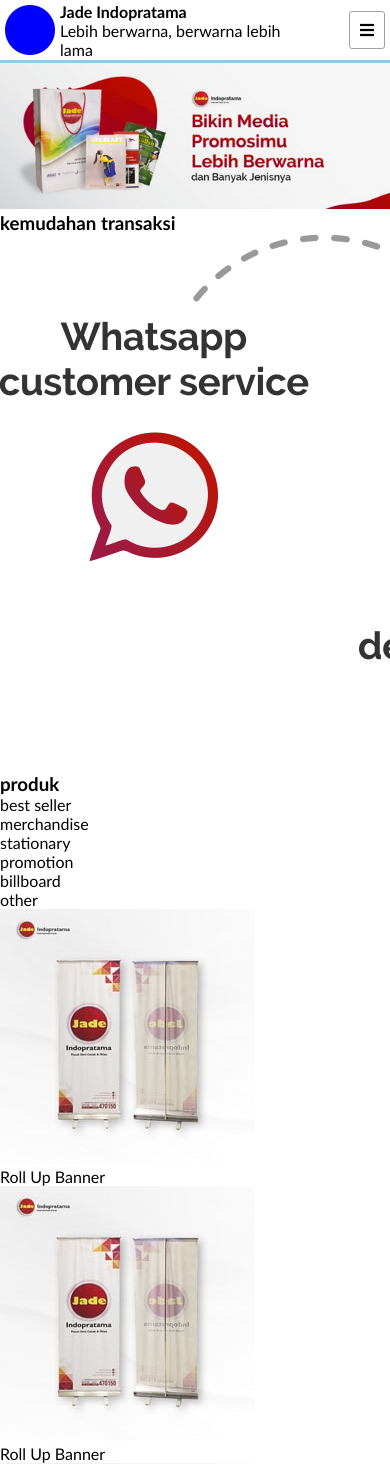
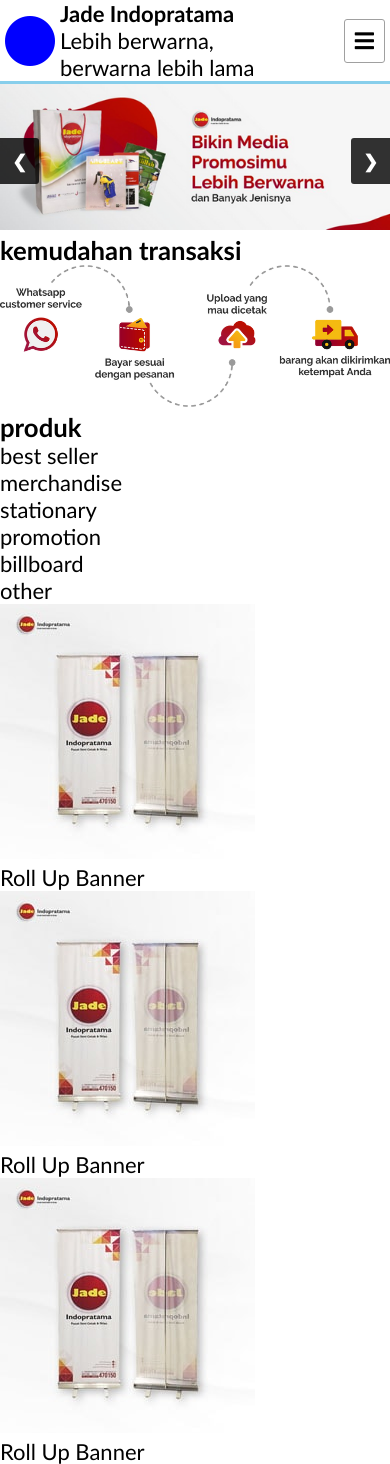
Before and after one commit to aepsaprul/jahaho, a Laravel app: page / in a window 390 px wide; the page is wider, and only the part inside the window is pictured. Shown: the top 1464 px of that part. Run offline with Laravel 9, Linux system fonts and the light colour scheme; some libraries are stand-ins or nearby versions.

Commit message:
mobile version : transaksi

```diff
--- a/public/css/style.css
+++ b/public/css/style.css
@@ -52,6 +52,110 @@
 }
 
 /* slider */
-#slider .container img {
+#slider .mySlides {display: none}
+
+#slider .slideshow-container {
+  max-width: 100%;
+  position: relative;
+  margin: auto;
+}
+
+/* Next & previous buttons */
+#slider .prev, #slider .next {
+  cursor: pointer;
+  position: absolute;
+  top: 50%;
+  width: auto;
+  padding: 12px;
+  margin-top: -22px;
+  color: white;
+  font-weight: bold;
+  font-size: 18px;
+  transition: 0.6s ease;
+  border-radius: 0 3px 3px 0;
+  user-select: none;
+  background-color: rgba(0,0,0,0.8);
+}
+
+/* Position the "next button" to the right */
+#slider .next {
+  right: 0;
+  border-radius: 3px 0 0 3px;
+}
+
+/* On hover, add a black background color with a little bit see-through */
+#slider .prev:hover, #slider .next:hover {
+  background-color: rgba(0,0,0,0.8);
+}
+
+/* Caption text */
+#slider .text {
+  color: #f2f2f2;
+  font-size: 15px;
+  padding: 8px 12px;
+  position: absolute;
+  bottom: 8px;
   width: 100%;
+  text-align: center;
 }
+
+/* Number text (1/3 etc) */
+/* #slider .numbertext {
+  color: #f2f2f2;
+  font-size: 12px;
+  padding: 8px 12px;
+  position: absolute;
+  top: 0;
+} */
+
+/* The dots/bullets/indicators */
+/* #slider .dot {
+  cursor: pointer;
+  height: 15px;
+  width: 15px;
+  margin: 0 2px;
+  background-color: #bbb;
+  border-radius: 50%;
+  display: inline-block;
+  transition: background-color 0.6s ease;
+} */
+
+#slider .active, #slider .dot:hover {
+  background-color: #717171;
+}
+
+/* Fading animation */
+#slider .fade {
+  animation-name: fade;
+  animation-duration: 1.5s;
+}
+
+@keyframes fade {
+  from {opacity: .4}
+  to {opacity: 1}
+}
+
+/* On smaller screens, decrease text size */
+@media only screen and (max-width: 300px) {
+  .prev, .next,.text {font-size: 11px}
+}
+
+/* Small devices (portrait tablets and large phones, 600px and up) */
+@media only screen and (min-width: 600px) {
+
+}
+
+/* Medium devices (landscape tablets, 768px and up) */
+@media only screen and (min-width: 768px) {
+
+}
+
+/* Large devices (laptops/desktops, 992px and up) */
+@media only screen and (min-width: 992px) {
+
+}
+
+/* Extra large devices (large laptops and desktops, 1200px and up) */
+@media only screen and (min-width: 1200px) {
+
+}
--- a/resources/views/welcome.blade.php
+++ b/resources/views/welcome.blade.php
@@ -9,10 +9,17 @@
   <link rel="shortcut icon" href="{{ asset('assets/logo.png') }}" type="image/x-icon">
 
   <!-- css -->
+  <link href='https://fonts.googleapis.com/css?family=Abel' rel='stylesheet'>
   <link rel="stylesheet" href="https://cdnjs.cloudflare.com/ajax/libs/font-awesome/5.9.0/css/all.min.css" integrity="sha512-q3eWabyZPc1XTCmF+8/LuE1ozpg5xxn7iO89yfSOd5/oKvyqLngoNGsx8jq92Y8eXJ/IRxQbEC+FGSYxtk2oiw==" crossorigin="anonymous" referrerpolicy="no-referrer" />
   <link rel="stylesheet" href="css/style.css">
+  <style>
+    body {
+      font-family: 'Abel';font-size: 22px;
+    }
+  </style>
 </head>
 <body>
+  {{-- header --}}
   <div id="header">
     <div class="container">
       <div class="logo">
@@ -34,15 +41,40 @@
       </div>
     </div>
   </div>
+  {{-- slider --}}
   <div id="slider">
-    <div class="container">
-      <img src="assets/slider-50.png" alt="slider-1">
+    <div class="slideshow-container">
+      <div class="mySlides fade">
+        <picture>
+          <source media="(min-width: 1200px)" srcset="assets/100%.jfif">
+          <source media="(min-width: 768px)" srcset="assets/slider-50.png">
+          <img src="assets/slider-50.png" style="width:100%">
+        </picture>
+      </div>
+      <div class="mySlides fade">
+        <picture>
+          <source media="(min-width: 1200px)" srcset="assets/slider-2-100.jfif">
+          <source media="(min-width: 768px)" srcset="assets/slider-2-50.jpg">
+          <img src="assets/slider-2-50.jpg" style="width:100%">
+        </picture>
+      </div>
+      <a class="prev" onclick="plusSlides(-1)">❮</a>
+      <a class="next" onclick="plusSlides(1)">❯</a>
+    </div>
+    <div style="text-align:center">
+      <span class="dot" onclick="currentSlide(1)"></span>
+      <span class="dot" onclick="currentSlide(2)"></span>
     </div>
   </div>
+  {{-- transaksi --}}
   <div id="transaksi">
     <div class="container">
       <h3>kemudahan transaksi</h3>
-      <img src="assets/transaksi.png" alt="transaksi">
+      <picture>
+        <source media="(min-width: 1200px)" srcset="assets/transaksi-100.png">
+        <source media="(min-width: 768px)" srcset="assets/transaksi-50.png">
+        <img src="assets/transaksi-50.png" style="width:100%">
+      </picture>
     </div>
   </div>
   <div id="produk">
@@ -89,7 +121,7 @@
       <div class="kiri">
         <h3>blog review</h3>
         <div class="thumbnail">
-          <img src="assets/thumbnail.jpg" alt="image blog">
+          {{-- <img src="assets/thumbnail.jpg" alt="image blog"> --}}
         </div>
         <div class="title">
           <h6>Tips Aman Menyambut Hari Raya Idul Adha di Tengah Pandemi COVID-19</h6>
@@ -104,7 +136,7 @@
       <div class="kanan">
         <div class="kanan-container">
           <div class="thumbnail">
-            <img src="assets/blog-1.jfif" alt="image blog">
+            {{-- <img src="assets/blog-1.jfif" alt="image blog"> --}}
           </div>
           <div class="title">
             <p>Cari Tahu Ukuran Spanduk Yang Cocok Untuk Kebutuhan Mu</p>
@@ -119,7 +151,7 @@
   <div id="why">
     <div class="container">
       <div class="kiri">
-        <img src="assets/thumbnail.jpg" alt="video">
+        {{-- <img src="assets/thumbnail.jpg" alt="video"> --}}
       </div>
       <div class="kanan">
         <div class="kanan-container">
@@ -267,7 +299,7 @@
       </div>
     </div>
     <div class="lokasi">
-      <iframe src="https://www.google.com/maps/embed?pb=!1m18!1m12!1m3!1d3956.2055818734743!2d109.23828971376565!3d-7.44249219463075!2m3!1f0!2f0!3f0!3m2!1i1024!2i768!4f13.1!3m3!1m2!1s0x2e655df95d51a6ff%3A0x5886b7e0b08cf2cd!2sHead%20Office%20Abata%20Printing!5e0!3m2!1sid!2sid!4v1668466237482!5m2!1sid!2sid" width="600" height="450" style="border:0;" allowfullscreen="" loading="lazy" referrerpolicy="no-referrer-when-downgrade"></iframe>
+      {{-- <iframe src="https://www.google.com/maps/embed?pb=!1m18!1m12!1m3!1d3956.2055818734743!2d109.23828971376565!3d-7.44249219463075!2m3!1f0!2f0!3f0!3m2!1i1024!2i768!4f13.1!3m3!1m2!1s0x2e655df95d51a6ff%3A0x5886b7e0b08cf2cd!2sHead%20Office%20Abata%20Printing!5e0!3m2!1sid!2sid!4v1668466237482!5m2!1sid!2sid" width="600" height="450" style="border:0;" allowfullscreen="" loading="lazy" referrerpolicy="no-referrer-when-downgrade"></iframe> --}}
     </div>
   </div>
   <div id="footer">
@@ -275,5 +307,50 @@
       <p>&copy;2022 Jahaho. All Right Reserved.</p>
     </div>
   </div>
+
+  <script>
+    let slideIndex = 1;
+    showSlides(slideIndex);
+
+    function plusSlides(n) {
+      showSlides(slideIndex += n);
+    }
+
+    function currentSlide(n) {
+      showSlides(slideIndex = n);
+    }
+
+    function showSlides(n) {
+      let i;
+      let slides = document.getElementsByClassName("mySlides");
+      let dots = document.getElementsByClassName("dot");
+      if (n > slides.length) {slideIndex = 1}
+      if (n < 1) {slideIndex = slides.length}
+      for (i = 0; i < slides.length; i++) {
+        slides[i].style.display = "none";
+      }
+      for (i = 0; i < dots.length; i++) {
+        dots[i].className = dots[i].className.replace(" active", "");
+      }
+      slides[slideIndex-1].style.display = "block";
+      dots[slideIndex-1].className += " active";
+    }
+
+    // slider auto
+    let slideIndexAuto = 0;
+    showSlidesAuto();
+
+    function showSlidesAuto() {
+      let i;
+      let slides = document.getElementsByClassName("mySlides");
+      for (i = 0; i < slides.length; i++) {
+        slides[i].style.display = "none";
+      }
+      slideIndexAuto++;
+      if (slideIndexAuto > slides.length) {slideIndexAuto = 1}
+      slides[slideIndexAuto-1].style.display = "block";
+      setTimeout(showSlidesAuto, 3000); // Change image every 2 seconds
+    }
+  </script>
 </body>
 </html>
```
Also changed, not shown: public/assets/transaksi-100.png (renamed from public/assets/transaksi.png), public/assets/transaksi-50.png (added), public/js/welcome.js (added).
